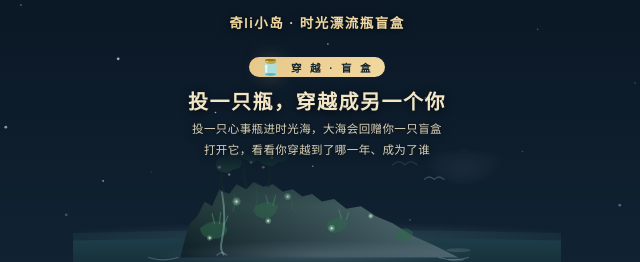
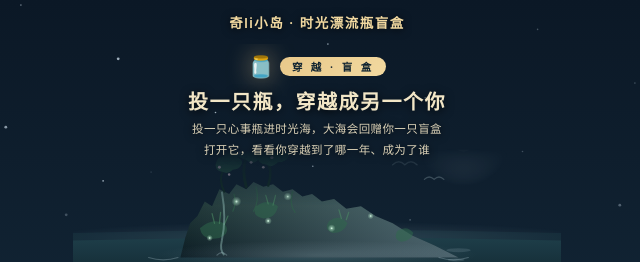
Before and after one commit to hmuma1/qijixinli-h5, a plain HTML site: page game7/index.html in a window 1280 px wide. Shown: the top 262 px of the page, 323-963 px from the left. Drawn offline with Linux system fonts and the light colour scheme; animation ran at ten frames a second.

Commit message:
v4.5.1 标头微调:漂流瓶从黄底框移出独立前置并放大(16px→21px),与穿越盲盒同行不跳行,两页同步

```diff
--- a/game7/index.html
+++ b/game7/index.html
@@ -33,10 +33,11 @@ padding:12px 0 10px;margin-bottom:2px}
 .top .name{color:var(--gold);font-size:13.5px;letter-spacing:1.5px;font-weight:600;text-shadow:0 1px 8px rgba(0,0,0,.7)}
 .hero{position:relative;text-align:center;color:var(--paper);padding:12px 10px 0;height:255px;overflow:hidden}
 .hero .txt{position:relative;z-index:3}
-.hero .bottle{position:relative;display:inline-block;font-size:16px;line-height:1;vertical-align:-1px;margin-right:2px;filter:drop-shadow(0 0 10px rgba(232,200,138,.5))}
+.hero .kicker-line{display:flex;align-items:center;justify-content:center;gap:6px;margin:0 0 9px}
+.hero .bottle{position:relative;font-size:21px;line-height:1;filter:drop-shadow(0 0 12px rgba(232,200,138,.65))}
 .hero h1{position:relative;font-size:20px;letter-spacing:1.5px;margin:0 0 4px;font-weight:600;text-shadow:0 2px 10px rgba(0,0,0,.8)}
 .hero .kicker{position:relative;font-size:10.5px;letter-spacing:3px;color:#0e2230;background:linear-gradient(135deg,var(--gold2),var(--gold));
-display:inline-block;padding:2px 12px;border-radius:12px;margin:0 0 9px;font-weight:700}
+display:inline-block;padding:2px 12px;border-radius:12px;margin:0;font-weight:700}
 .hero p{position:relative;font-size:11.5px;line-height:1.8;color:rgba(242,230,198,.9);letter-spacing:.4px;margin:0;text-shadow:0 1px 8px rgba(0,0,0,.85)}
 .hero .scene{position:absolute;left:0;right:0;bottom:0;width:100%;height:150px;z-index:1;pointer-events:none;
 -webkit-mask-image:linear-gradient(to bottom,transparent 0%,#000 38%);mask-image:linear-gradient(to bottom,transparent 0%,#000 38%)}
@@ -364,7 +365,7 @@ opacity:0;pointer-events:none;transition:.25s;z-index:99;white-space:nowrap;bord
       </g>
     </svg>
     <div class="txt">
-      <div class="kicker"><span class="bottle">🫙</span> 穿 越 · 盲 盒</div>
+      <div class="kicker-line"><span class="bottle">🫙</span><span class="kicker">穿 越 · 盲 盒</span></div>
       <h1>投一只瓶，穿越成另一个你</h1>
       <p>投一只心事瓶进时光海，大海会回赠你一只盲盒<br>打开它，看看你穿越到了哪一年、成为了谁</p>
     </div>
```
Also changed, not shown: index.html (+4 -3 lines).
